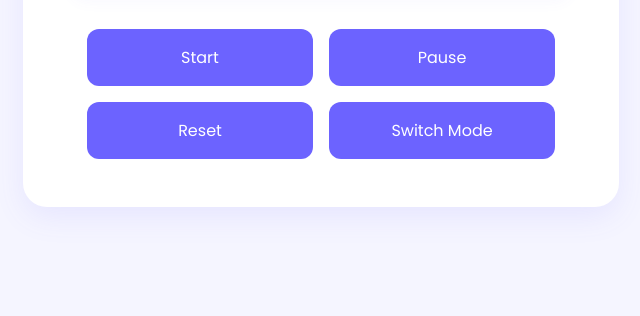
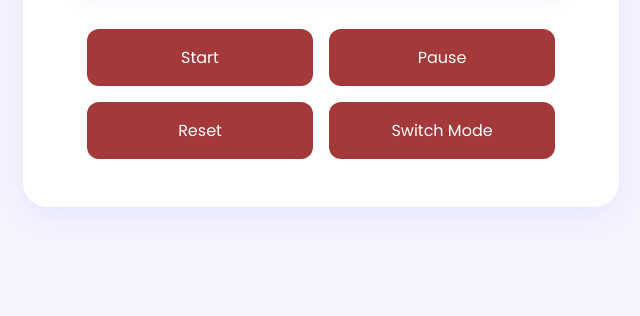
Before and after one commit to chasedotai/byoa-pomodoro, a plain HTML site: page index.html in a window 1280 px wide. Shown: the part 484-800 px from the top of the page, without its empty margins (319-959 px from the left). Drawn offline with Linux system fonts and the light colour scheme.

Commit message:
misc color changes

```diff
--- a/styles.css
+++ b/styles.css
@@ -1,5 +1,5 @@
 :root {
-    --primary-color: #6C63FF;
+    --primary-color: #921313d5;
     --secondary-color: #4A44B2;
     --background-color: #F5F5FF;
     --text-color: #2D2B55;
```
